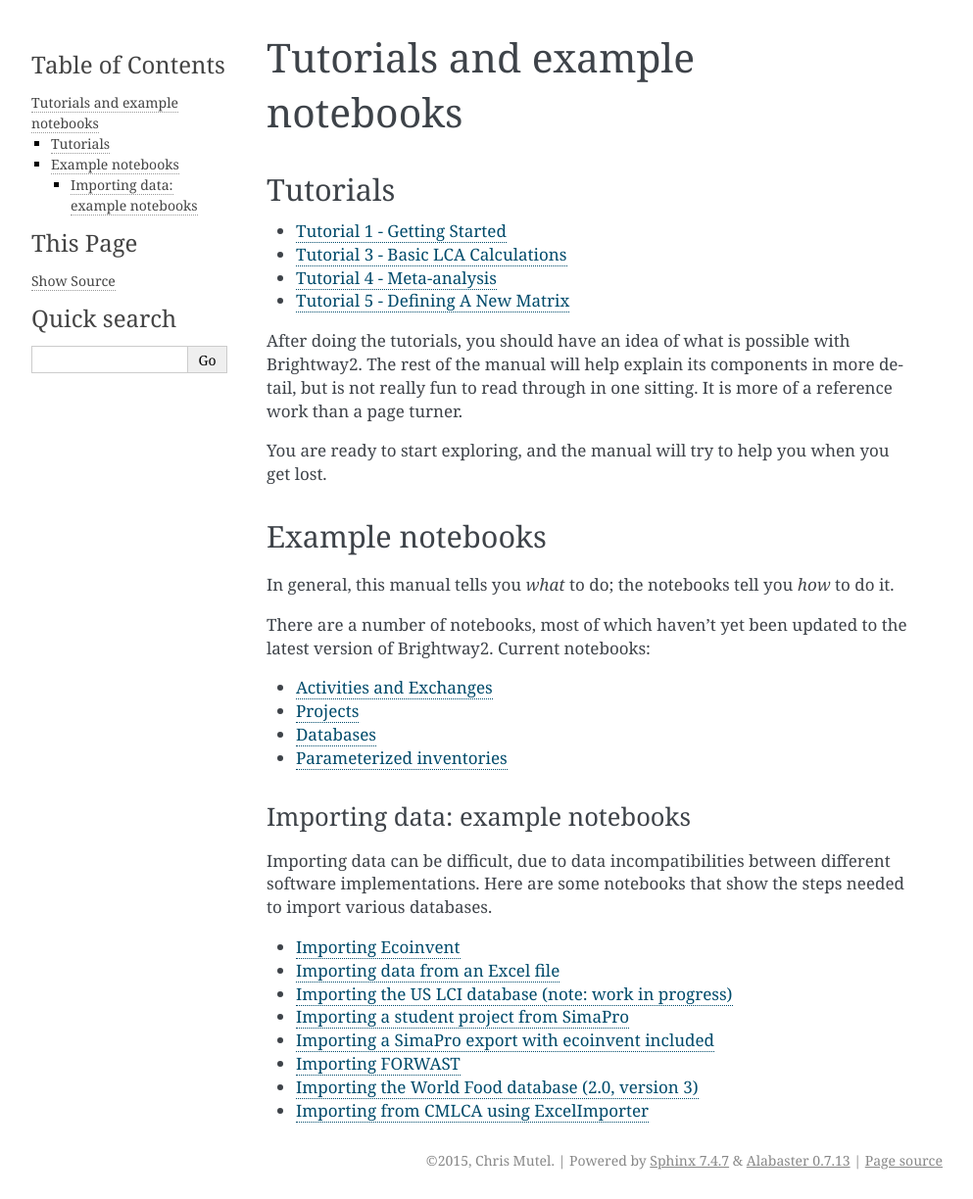
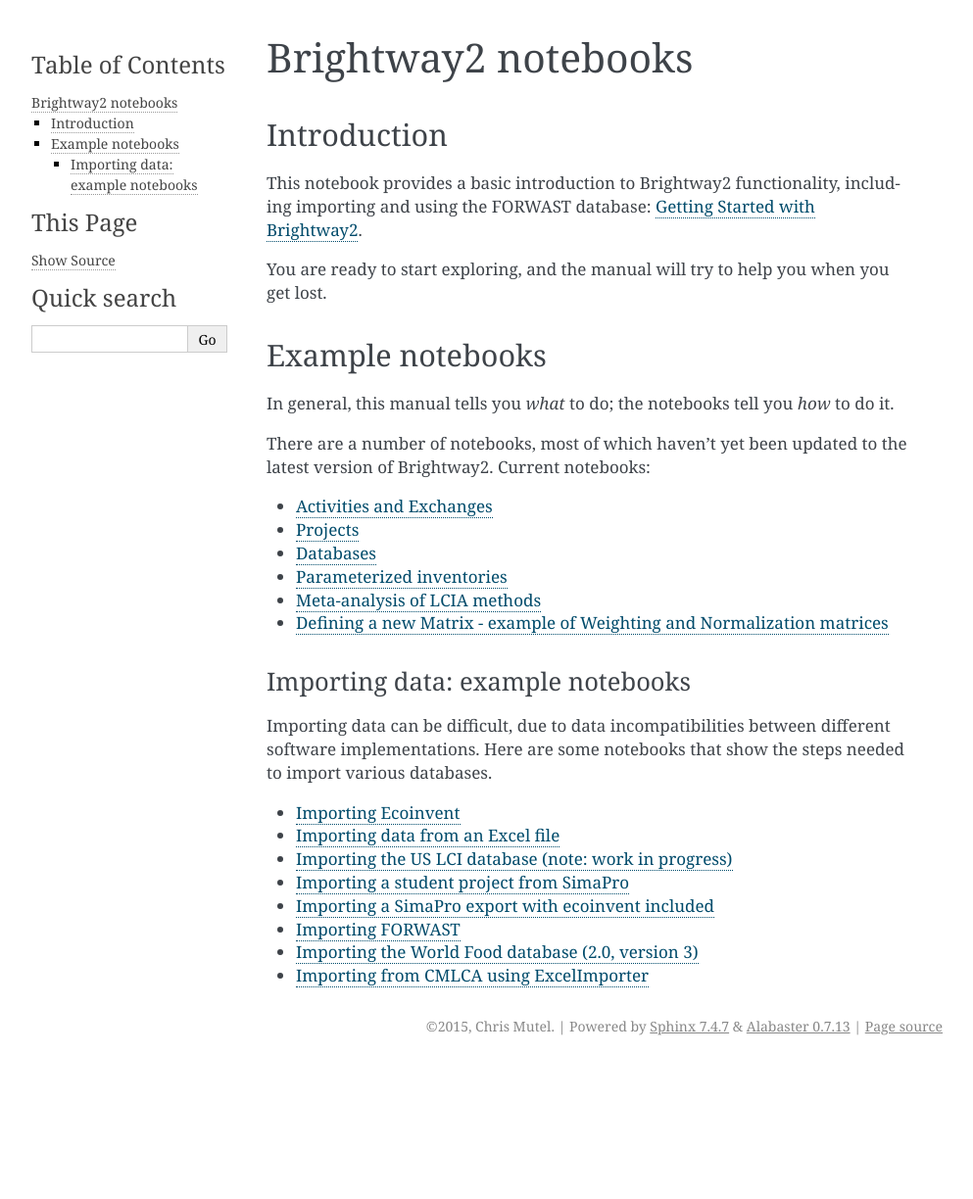
Before and after one commit to brightway-lca/brightway2, a Sphinx documentation site: the page built from docs/notebooks.rst, in a window 1280 px wide. Shown: the whole page at 98% size, without its empty margins (148-1141 px from the left). Built offline with Sphinx 7.4.7, drawn with Linux system fonts in a browser that asks for light colours; after the commit the page ends 1087 px from its top, so only the background shows below that.

Commit message:
Move from tutorials to example notebooks

```diff
--- a/docs/faq.rst
+++ b/docs/faq.rst
@@ -95,8 +95,6 @@
 It is insane, in the sense that it doesn't make any sense at all to people. Rather, `5bbf2e66f2d75d60726974ac44ab4225` is a computer-generated unique ID. The basic problem is that we need one unique ID for an activity dataset, but there is no ID provided in the ecospold 1 data format. Instead, an activity is uniquely identified by its name, location, category, subcategory, unit, and whether or not it is an infrastructure process! `5bbf2e66f2d75d60726974ac44ab4225` is just an easy way of representing all this information in one string. It is a pain, but there is no good way around it.
 
 Unfortunately, ecospold 2 (the data format used in ecoinvent 3) isn't more approachable - keys will now look like `('ecoinvent 3', 'fff06f42-6c5f-4aea-b695-93bcaba55fed')`. Sorry. At least this time it is ecoinvent generating the unique ID, and not Brightway2.
-
-For an easier way to work with activities on the command line, see `Tutorial 2a - Using bw2simple to make life easier <http://nbviewer.ipython.org/url/brightwaylca.org/tutorials/Tutorial 2a - Using bw2simple to make life easier.ipynb>`_, based on the helper package `bw2simple <https://bitbucket.org/cmutel/brightway2-simple>`_.
 
 Why pickle? Serialization *X* is so much better!
 ------------------------------------------------
--- a/docs/lca.rst
+++ b/docs/lca.rst
@@ -141,7 +141,7 @@
 
 This design is one of the most elegant parts of Brightway2.
 
-Because there is a common procedure to build static and stochastic matrices, any matrix can easily support uncertainty, e.g. not just LCIA characterization factors, but also weighting, normalization, and anything else you can think of; see `tutorial 5: defining a new matrix <http://nbviewer.ipython.org/url/brightwaylca.org/tutorials/Tutorial%205%20-%20Defining%20A%20New%20Matrix.ipynb>`_.
+Because there is a common procedure to build static and stochastic matrices, any matrix can easily support uncertainty, e.g. not just LCIA characterization factors, but also weighting, normalization, and anything else you can think of; see `Defining a new Matrix - example of Weighting and Normalization matrices <http://nbviewer.ipython.org/urls/bitbucket.org/cmutel/brightway2/raw/default/notebooks/Defining%20a%20new%20Matrix%20-%20example%20of%20Weighting%20and%20Normalization.ipynb>`_.
 
 Brightway2 LCA Reports
 ----------------------
--- a/docs/notebooks.rst
+++ b/docs/notebooks.rst
@@ -1,17 +1,12 @@
-Tutorials and example notebooks
-*******************************
+.. _bw2-notebooks:
 
-.. _five-tutorials:
+Brightway2 notebooks
+********************
 
-Tutorials
-=========
+Introduction
+============
 
-* `Tutorial 1 - Getting Started <http://nbviewer.ipython.org/urls/bitbucket.org/cmutel/brightway2/raw/default/notebooks/Tutorial%201%20-%20Getting%20Started.ipynb>`_
-* `Tutorial 3 - Basic LCA Calculations <http://nbviewer.ipython.org/urls/bitbucket.org/cmutel/brightway2/raw/default/notebooks/Tutorial%203%20-%20Basic%20LCA%20Calculations.ipynb>`_
-* `Tutorial 4 - Meta-analysis <http://nbviewer.ipython.org/urls/bitbucket.org/cmutel/brightway2/raw/default/notebooks/Tutorial%204%20-%20Meta-analysis.ipynb>`_
-* `Tutorial 5 - Defining A New Matrix <http://nbviewer.ipython.org/urls/bitbucket.org/cmutel/brightway2/raw/default/notebooks/Tutorial%205%20-%20Defining%20A%20New%20Matrix.ipynb>`_
-
-After doing the tutorials, you should have an idea of what is possible with Brightway2. The rest of the manual will help explain its components in more detail, but is not really fun to read through in one sitting. It is more of a reference work than a page turner.
+This notebook provides a basic introduction to Brightway2 functionality, including importing and using the FORWAST database: `Getting Started with Brightway2 <http://nbviewer.ipython.org/urls/bitbucket.org/cmutel/brightway2/raw/default/notebooks/Getting%20Started%20with%20Brightway2.ipynb>`_.
 
 You are ready to start exploring, and the manual will try to help you when you get lost.
 
@@ -28,6 +23,8 @@
 * `Projects <http://nbviewer.ipython.org/urls/bitbucket.org/cmutel/brightway2/raw/default/notebooks/Projects.ipynb>`__
 * `Databases <http://nbviewer.ipython.org/urls/bitbucket.org/cmutel/brightway2/raw/default/notebooks/Databases.ipynb>`__
 * `Parameterized inventories <http://nbviewer.ipython.org/urls/bitbucket.org/cmutel/brightway2/raw/default/notebooks/Parameterized%20inventories.ipynb>`__
+* `Meta-analysis of LCIA methods <http://nbviewer.ipython.org/urls/bitbucket.org/cmutel/brightway2/raw/default/notebooks/Meta-analysis%20of%20LCIA%20methods.ipynb>`_
+* `Defining a new Matrix - example of Weighting and Normalization matrices <http://nbviewer.ipython.org/urls/bitbucket.org/cmutel/brightway2/raw/default/notebooks/Defining%20a%20new%20Matrix%20-%20example%20of%20Weighting%20and%20Normalization.ipynb>`_
 
 .. _example-io-notebooks:
 
--- a/docs/ui.rst
+++ b/docs/ui.rst
@@ -9,7 +9,7 @@
 Jupyter notebooks
 -----------------
 
-`Jpyter notebooks <https://jupyter.org/>`_ are the probably the best way to interact with Brightway2 (the :ref:`five tutorials <five-tutorials>` are all Jupyter notebooks). These lab notebooks open incredible possibilities for interactive, reproducible, collaborative, and understandable science. Read more about the `praise IPython has been getting <http://ipython.org/#announcements>`_, and see `some awesome demos <https://github.com/ipython/ipython/wiki/A-gallery-of-interesting-IPython-Notebooks>`_.
+`Jupyter notebooks <https://jupyter.org/>`_ are the probably the best way to interact with Brightway2 (the :ref:`Brightway2 examples <bw2-notebooks>` are all Jupyter notebooks). These lab notebooks open incredible possibilities for interactive, reproducible, collaborative, and understandable science. Read more about the `praise IPython has been getting <http://ipython.org/#announcements>`_, and see `some awesome demos <https://github.com/ipython/ipython/wiki/A-gallery-of-interesting-IPython-Notebooks>`_.
 
 Activity browser
 ----------------
```
Also changed, not shown: docs/intro.rst (+1 -30 lines), 8 other files.
